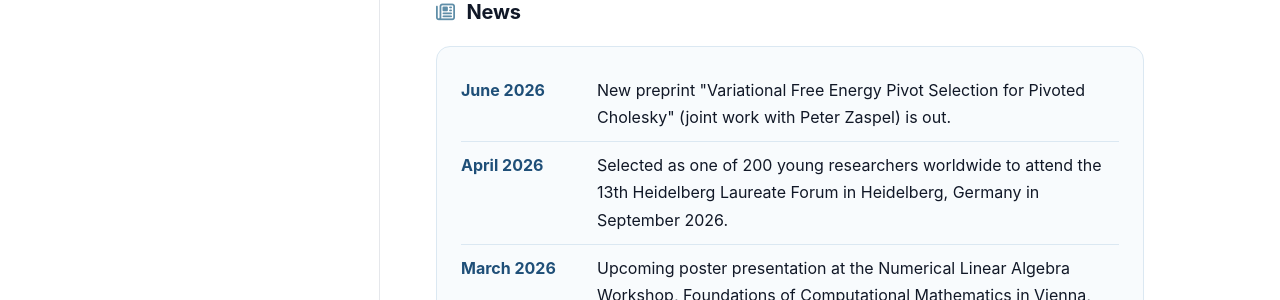
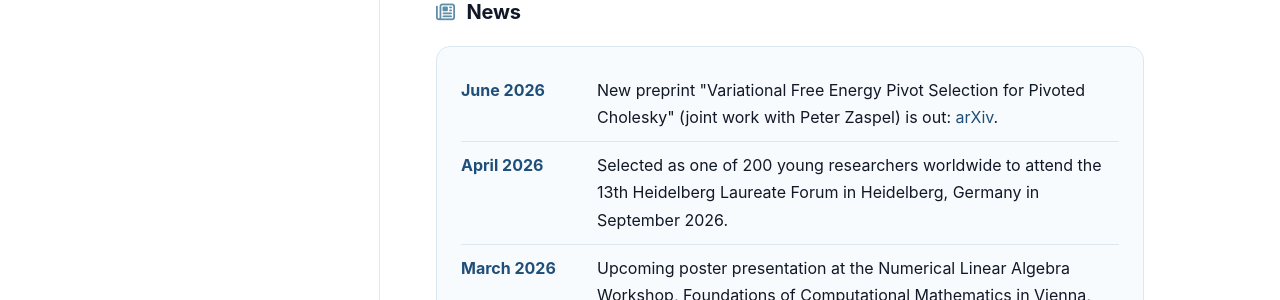
Before and after one commit to LouiseSchaub/louiseschaub.github.io, a Jekyll site: the page built from index.md, in a window 1280 px wide. Shown: the part 413-713 px from the top of the page. Built offline with Jekyll 4.4.1, drawn with Linux system fonts in a browser that asks for light colours.

Commit message:
Update index.md

```diff
--- a/index.md
+++ b/index.md
@@ -16,7 +16,7 @@ Before joining Wuppertal, I completed my MSc in Mathematics at the University of
 
 <div class="news-item">
 <span class="news-date">June 2026</span>
-<span>New preprint "Variational Free Energy Pivot Selection for Pivoted Cholesky" (joint work with Peter Zaspel) is out. </span>
+<span>New preprint "Variational Free Energy Pivot Selection for Pivoted Cholesky" (joint work with Peter Zaspel) is out: <a href="https://arxiv.org/abs/2606.01821" target="_blank">arXiv</a>. </span>
 </div>
 
 <div class="news-item">
```
